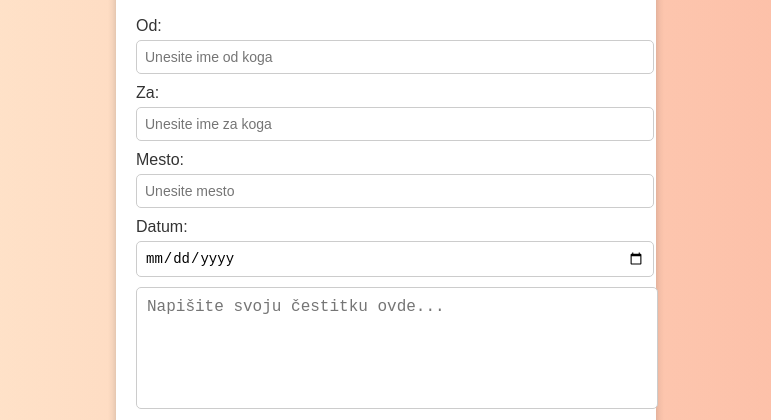
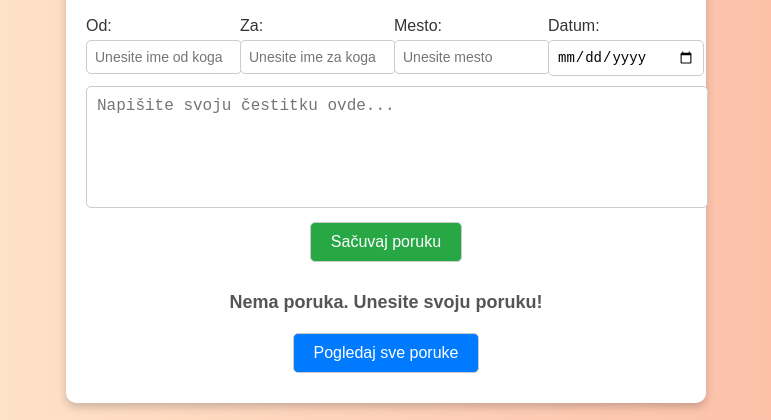
Before and after one commit to giftilic/Giftilic, a plain HTML site: page index.html in a window 1280 px wide. Shown: the part 379-799 px from the top of the page, without its empty margins (254-1025 px from the left). Drawn offline with Linux system fonts and the light colour scheme.

Commit message:
Update index.html

```diff
--- a/index.html
+++ b/index.html
@@ -14,7 +14,7 @@
         }
         .container {
             background: white;
-            max-width: 500px;
+            max-width: 600px;
             margin: 20px auto;
             padding: 20px;
             border-radius: 10px;
@@ -31,17 +31,22 @@
             font-size: 16px;
             margin-bottom: 20px;
         }
-        .input-group {
+        .input-container {
+            display: flex; /* Koristimo flexbox da postavimo polja u jedan red */
+            justify-content: space-between; /* Razmak između polja */
             margin-bottom: 10px; /* Manji razmak između polja */
         }
-        .input-group label {
+        .input-container div {
+            width: 23%; /* Svako polje zauzima 23% širine */
+        }
+        .input-container label {
             display: block;
             margin-bottom: 5px;
             text-align: left;
         }
-        .input-group input {
-            width: 100%; /* Polja zauzimaju celu širinu */
-            padding: 8px; /* Manje paddinga za manji prostor */
+        .input-container input {
+            width: 100%; /* Polja zauzimaju celu širinu unutar div-a */
+            padding: 8px;
             font-size: 14px; /* Manji font za unos */
             border-radius: 5px;
             border: 1px solid #ccc;
@@ -93,7 +98,10 @@
             .container {
                 padding: 15px;
             }
-            .input-group input {
+            .input-container div {
+                width: 48%; /* Na manjim ekranima, širina polja se poveća na 48% */
+            }
+            .input-container input {
                 font-size: 14px; /* Manji font za mobilne uređaje */
             }
             textarea {
@@ -114,24 +122,23 @@
             <br/>Zajedno gradimo lanac ljubavi!</p>
 
         <!-- Forma za unos podataka -->
-        <div class="input-group">
+        <div class="input-container">
+            <div>
                 <label for="fromName">Od:</label>
                 <input type="text" id="fromName" placeholder="Unesite ime od koga">
             </div>
-
-        <div class="input-group">
+            <div>
                 <label for="toName">Za:</label>
                 <input type="text" id="toName" placeholder="Unesite ime za koga">
             </div>
-
-        <div class="input-group">
+            <div>
                 <label for="place">Mesto:</label>
                 <input type="text" id="place" placeholder="Unesite mesto">
             </div>
-
-        <div class="input-group">
+            <div>
                 <label for="date">Datum:</label>
                 <input type="date" id="date">
+            </div>
         </div>
 
         <textarea id="messageInput" placeholder="Napišite svoju čestitku ovde..."></textarea><br>
```
Lines whose indentation alone changed are shown as unchanged.
